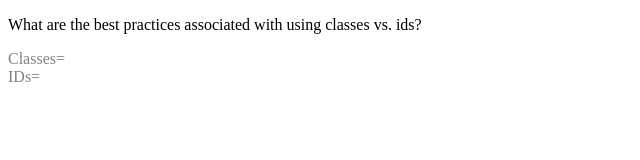
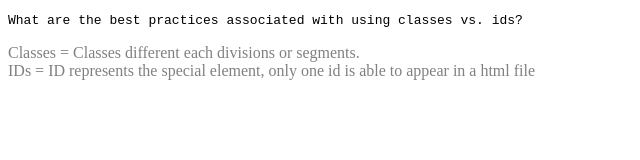
Before and after one commit to kaewkors/kaewkors.github.io, a plain HTML site: page blog/sprint2_technical.html in a window 1280 px wide. Shown: the whole page, without its empty margins (0-640 px from the left). Drawn offline with Linux system fonts and the light colour scheme.

Commit message:
add content to homepage

```diff
--- a/blog/sprint2_technical.html
+++ b/blog/sprint2_technical.html
@@ -7,9 +7,9 @@
         <title>Sprint2_technical.html</title>
     </head>
     <body>
-        <p>What are the best practices associated with using classes vs. ids?</p>
-    <p style= "color:gray";> Classes=<br>
-     IDs= </p>
+        <p style="font-family:monospace;">What are the best practices associated with using classes vs. ids?</p>
+        <p style="color:gray;" style="font-family:verdana;">Classes = Classes different each divisions or segments.<br>
+        IDs = ID represents the special element, only one id is able to appear in a html file</p>
 
     </body>
 
```
Also changed, not shown: index.html (+3 -2 lines).
